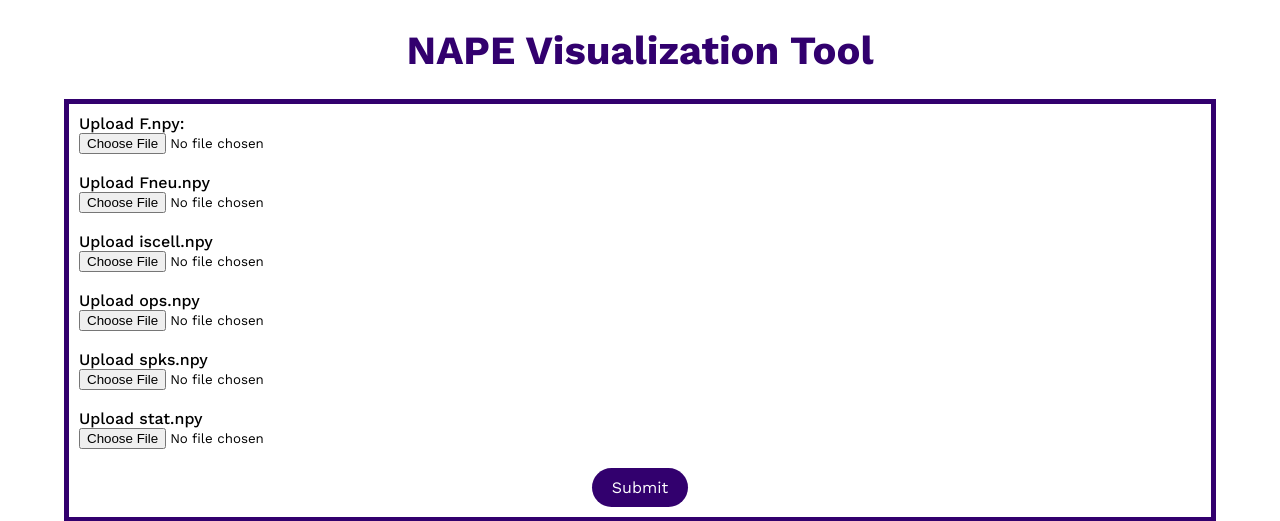
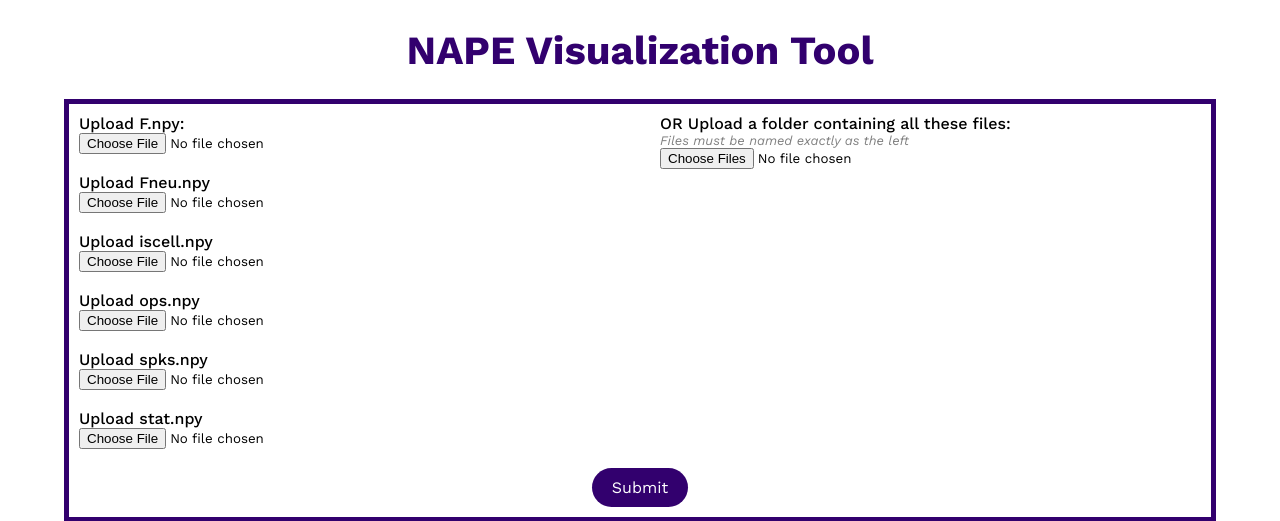
Before and after one commit to Eesha-Jain/nape-visualizer, a Flask app: page /2photon/tab1 in a window 1280 px wide. Shown: the part 47-568 px from the top of the page. Run offline with Flask 3, Linux system fonts and the light colour scheme; some libraries are stand-ins or nearby versions.

Commit message:
fixed the graphs & upload folder feature

```diff
--- a/app.py
+++ b/app.py
@@ -12,12 +12,31 @@ def photon():
 @app.route('/2photon/tab1', methods=['GET', 'POST'])
 def photon2_tab1():
     if request.method == "POST":
-        ff = request.files["ff"]
-        ffneu = request.files["ffneu"]
-        fiscell = request.files["fiscell"]
-        fops = request.files["fops"]
-        fspks = request.files["fspks"]
-        fstat = request.files["fstat"]
+        try:
+            ff = request.files["ff"]
+            ffneu = request.files["ffneu"]
+            fiscell = request.files["fiscell"]
+            fops = request.files["fops"]
+            fspks = request.files["fspks"]
+            fstat = request.files["fstat"]
+
+            if (not ff) or (not ffneu) or (not fiscell) or (not fops) or (not fspks) or (not fstat):
+                raise Exception()
+        except Exception as e:
+            files = request.files.getlist('ffolder')
+            files_dict = {}
+
+            for file in files:
+                if file:
+                    filename = file.filename.lower().split("/")
+                    files_dict[filename[len(filename) - 1]] = file
+
+            ff = files_dict["f.npy"]
+            ffneu = files_dict["fneu.npy"]
+            fiscell = files_dict["iscell.npy"]
+            fops = files_dict["ops.npy"]
+            fspks = files_dict["spks.npy"]
+            fstat = files_dict["stat.npy"]
 
         try:
             file_ids, folder_id = upload([ff, ffneu, fiscell, fops, fspks, fstat])
--- a/static/style.css
+++ b/static/style.css
@@ -25,6 +25,12 @@ h1 {
     font-size: 40px;
     color: var(--primary);
     margin-bottom: 5px;
+}
+
+.row {
+    display: grid;
+    grid-template-columns: 50% auto;
+    column-gap: 20px;
 }
 
 .container {
--- a/templates/2photon/tab1.html
+++ b/templates/2photon/tab1.html
@@ -35,23 +35,32 @@
 
     <div class="container">
         <form action="{{ url_for('photon2_tab1') }}" method="post" enctype="multipart/form-data" class="box">
+            <div class="row">
+                <div>
                     <label for="ff">Upload F.npy:</label><br>
-            <input type="file" id="ff" name="ff" required><br><br>
+                    <input type="file" id="ff" name="ff"><br><br>
 
                     <label for="ffneu">Upload Fneu.npy</label><br>
-            <input type="file" id="ffneu" name="ffneu" required><br><br>
+                    <input type="file" id="ffneu" name="ffneu"><br><br>
 
                     <label for="fiscell">Upload iscell.npy</label><br>
-            <input type="file" id="fiscell" name="fiscell" required><br><br>
+                    <input type="file" id="fiscell" name="fiscell"><br><br>
 
                     <label for="fops">Upload ops.npy</label><br>
-            <input type="file" id="fops" name="fops" required><br><br>
+                    <input type="file" id="fops" name="fops"><br><br>
 
                     <label for="fspks">Upload spks.npy</label><br>
-            <input type="file" id="fspks" name="fspks" required><br><br>
+                    <input type="file" id="fspks" name="fspks"><br><br>
 
                     <label for="fstat">Upload stat.npy</label><br>
-            <input type="file" id="fstat" name="fstat" required><br><br>
+                    <input type="file" id="fstat" name="fstat"><br><br>
+                </div>
+                <div>
+                    <label for="ffolder">OR Upload a folder containing all these files:</label>
+                    <p class="description">Files must be named exactly as the left</p>
+                    <input name="ffolder" type="file" id="files" multiple="" directory="" webkitdirectory="" mozdirectory=""><br><br>
+                </div>
+            </div>
 
             <div class="flex"><input type="submit" value="Submit" /></div>
         </form>
```
Also changed, not shown: plots.py (+10 -4 lines). Lines whose indentation alone changed are shown as unchanged.
